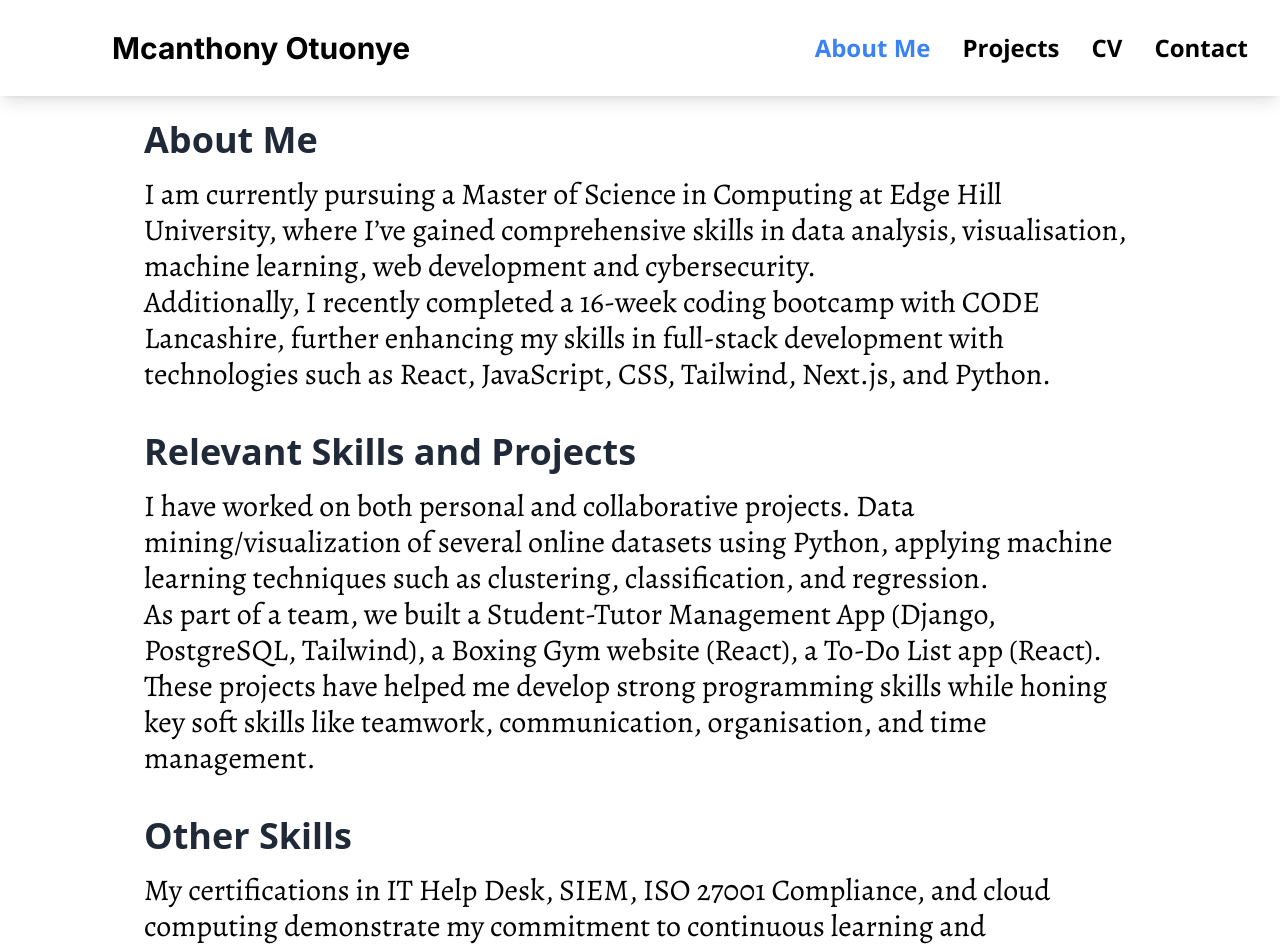
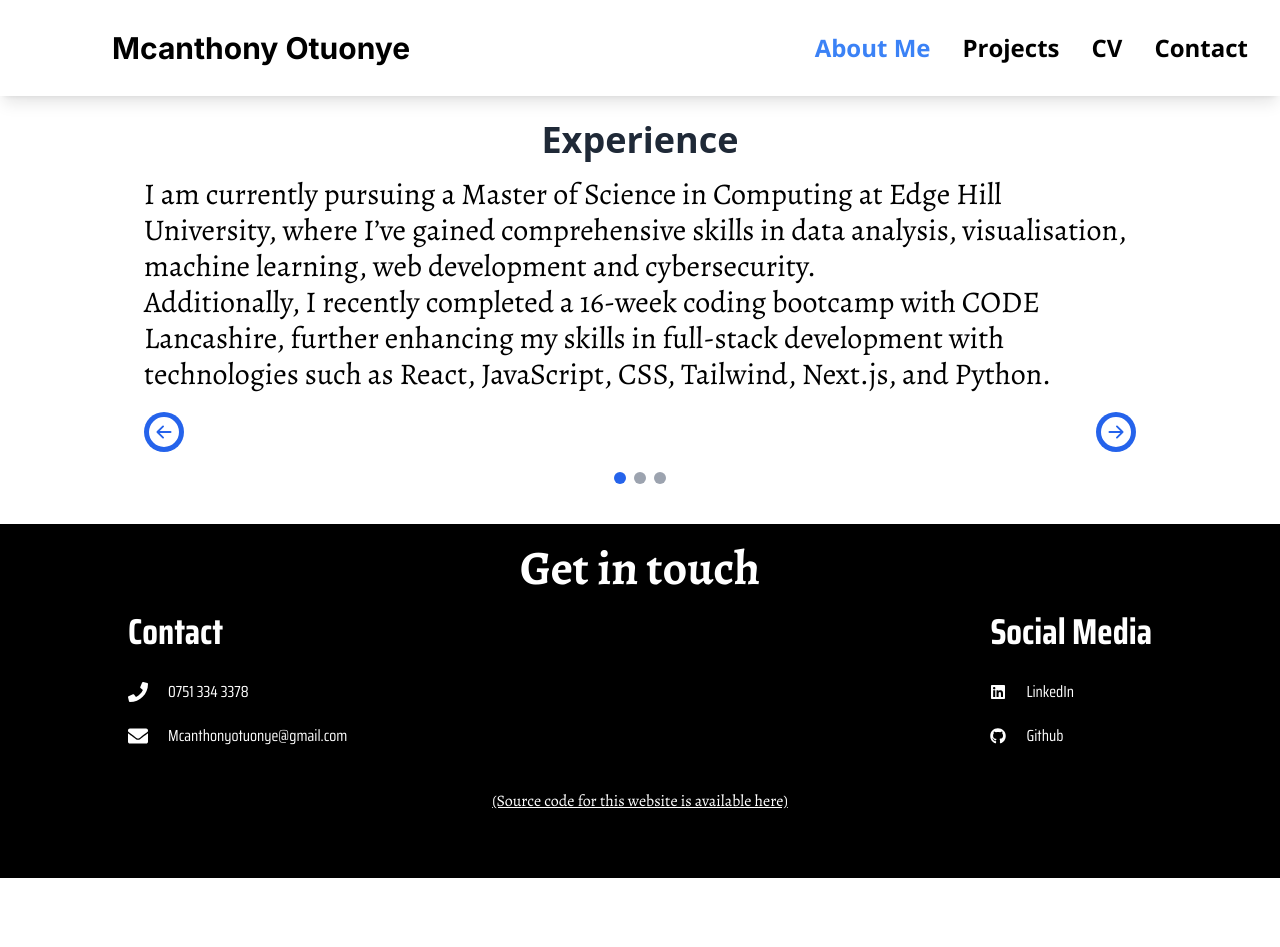
Before and after one commit to mac455/data-science_portfolio, a Next.js app: page /about in a window 1280 px wide. Shown: the top 947 px of the page. After the commit the page ends 878 px from the top, so only its background shows below. Built offline with nearby package versions, Linux system fonts and the light colour scheme; a web font is replaced by a local one.

Commit message:
Added AboutSlider to clean up about page

```diff
--- a/src/app/about/page.tsx
+++ b/src/app/about/page.tsx
@@ -1,40 +1,14 @@
 import React from 'react';
+import AboutSlider from '@/components/AboutSlider';
+import { MyDetails } from '@/components/AboutData';
 
 const About = () => {
   return (
-    <>
       <div className="px-6 py-10 mt-20 md:px-20 lg:px-36">
 
         {/* About Me Section */}
-        <h1 className="text-3xl md:text-4xl font-bold text-gray-800">About Me</h1>
-        <p className="mt-4 text-xl md:text-2xl lg:text-3xl font-alegreya">
-          I am currently pursuing a Master of Science in Computing at Edge Hill University, where I’ve gained comprehensive skills in data analysis, visualisation, machine learning, web development and cybersecurity.
-         <br/> Additionally, I recently completed a 16-week coding bootcamp with CODE Lancashire, further enhancing my skills in full-stack development with technologies such as React, JavaScript, CSS, Tailwind, Next.js, and Python.
-        </p>
-
-        {/* Relevant Skills and Projects Section */}
-        <h1 className="text-3xl md:text-4xl font-bold text-gray-800 mt-10">
-          Relevant Skills and Projects
-        </h1>
-        <p className="mt-4 text-xl md:text-2xl lg:text-3xl font-alegreya">
-          I have worked on both personal and collaborative projects.
-           Data mining/visualization of several online datasets using Python, applying machine learning techniques such as clustering, classification, and regression.
-           <br/>As part of a team, we built a Student-Tutor Management App (Django, PostgreSQL, Tailwind), a Boxing Gym website (React), a To-Do List app (React).
-           These projects have helped me develop strong programming skills while honing key soft skills like teamwork, communication, organisation, and time management.
-        </p>
-
-        {/* Other Skills Section */}
-        <h1 className="text-3xl md:text-4xl font-bold text-gray-800 mt-10">
-          Other Skills
-        </h1>
-        <p className="mt-4 text-xl md:text-2xl lg:text-3xl font-alegreya">
-          My certifications in IT Help Desk, SIEM, ISO 27001 Compliance, and cloud computing demonstrate my commitment to continuous learning and professional growth.
-           <br/>In my previous roles at Pfizer and Merieux NutriSciences, I developed a strong analytical mindset and problem-solving skills while overseeing quality control in high-pressure environments.
-           As the Total Productive Maintenance (TPM) champion at Pfizer, I managed the calibration and upkeep of essential lab equipment, requiring attention to detail and the ability to troubleshoot complex systems, skills
-           I am confident will transfer well to technical challenges of a role in tech.
-        </p>
+       <AboutSlider  abtitems={MyDetails}/>
       </div>
-    </>
   );
 };
 
--- a/src/app/wisdm/page.tsx
+++ b/src/app/wisdm/page.tsx
@@ -83,7 +83,7 @@ const Wisdm = () => {
                 </div>
                  {/* Subject 1601 - Gyro */}
                  <div className='flex-col'>
-                    <h3 className="mt-10 text-xl md:text-2xl text-center font-bold text-gray-900 tracking-tight p-4">  Gyroscope data for subject 1600</h3>
+                    <h3 className="mt-10 text-xl md:text-2xl text-center font-bold text-gray-900 tracking-tight p-4">  Gyroscope data for subject 1601</h3>
                     <ModalHandler imagesArray={gyroscope_1601} imageIndex={0} />
                 </div>
             </div>
--- /dev/null
+++ b/src/components/AboutData.tsx
@@ -0,0 +1,44 @@
+import { AboutItem } from "./AboutSlider"
+
+
+export const MyDetails: AboutItem[] = [
+
+    {
+        title: 'Experience',
+        description: (
+            <>
+                <p>
+                I am currently pursuing a Master of Science in Computing at Edge Hill University, where I’ve gained comprehensive skills in data analysis, visualisation, machine learning, web development and cybersecurity.
+                <br/> Additionally, I recently completed a 16-week coding bootcamp with CODE Lancashire, further enhancing my skills in full-stack development with technologies such as React, JavaScript, CSS, Tailwind, Next.js, and Python.
+                </p>
+            </>
+        )
+    },
+    {
+        title: 'Relevant Skills and Projects',
+        description: (
+            <>
+                <p>
+                 I have worked on both personal and collaborative projects.
+                 Data mining/visualization of several online datasets using Python, applying machine learning techniques such as clustering, classification, and regression.
+                <br/>As part of a team, we built a Student-Tutor Management App (Django, PostgreSQL, Tailwind), a Boxing Gym website (React), a To-Do List app (React).
+                These projects have helped me develop strong programming skills while honing key soft skills like teamwork, communication, organisation, and time management.
+                </p>
+            </>
+        )
+    },
+    {
+        title: 'Other skills',
+        description: (
+            <>
+            <p>
+             My certifications in IT Help Desk, SIEM, ISO 27001 Compliance, and cloud computing demonstrate my commitment to continuous learning and professional growth.
+             <br/>In my previous roles at Pfizer and Merieux NutriSciences, I developed a strong analytical mindset and problem-solving skills while overseeing quality control in high-pressure environments.
+             As the Total Productive Maintenance (TPM) champion at Pfizer, I managed the calibration and upkeep of essential lab equipment, requiring attention to detail and the ability to troubleshoot complex systems, skills
+            I am confident will transfer well to technical challenges of a role in tech.
+            </p>
+            </>
+        )
+    },
+
+]
--- /dev/null
+++ b/src/components/AboutSlider.tsx
@@ -0,0 +1,69 @@
+'use client';
+import React, { useState } from 'react';
+import { BsArrowLeftCircleFill, BsArrowRightCircleFill } from "react-icons/bs";
+
+export interface AboutItem{
+    title:string;
+    description: React.ReactNode;
+}
+
+interface AboutItemsProps{
+    abtitems: AboutItem[];
+
+}
+
+const AboutSlider: React.FC<AboutItemsProps> = ({ abtitems}) => {
+    const [currentSlideIndex, setCurrentSlideIndex] = useState(0);
+
+    const prevSlide = () => {
+        setCurrentSlideIndex((prevIndex) =>
+            prevIndex === 0 ? abtitems.length - 1 : prevIndex - 1
+        );
+    };
+
+    const nextSlide = () => {
+        setCurrentSlideIndex((prevIndex) =>
+            prevIndex === abtitems.length - 1 ? 0 : prevIndex + 1
+        );
+    };
+
+    const currentSlide = abtitems[currentSlideIndex];
+
+    return(
+        <>
+            <div>
+                <h1 className="text-6xl text-center md:text-4xl font-bold text-gray-800">{currentSlide.title}</h1>
+                <div className="mt-4 text-xl md:text-2xl lg:text-3xl font-alegreya">{currentSlide.description}</div>
+            </div>
+            <div className="flex justify-between items-center mt-5">
+                <button
+                    onClick={prevSlide}
+                    className="flex items-center justify-center w-10 h-10 rounded-full bg-blue-600 hover:bg-blue-950 transition duration-300"
+                >
+                    <BsArrowLeftCircleFill className="text-3xl text-white" />
+                </button>
+                <button
+                    onClick={nextSlide}
+                    className="flex items-center justify-center w-10 h-10 rounded-full bg-blue-600 hover:bg-blue-950 transition duration-300"
+                >
+                    <BsArrowRightCircleFill className="text-3xl text-white" />
+                </button>
+            </div>
+             {/* Create blue active slide dots */}
+             <div className="flex justify-center space-x-2 mt-5">
+                {abtitems.map((_, index) => (
+                    <div
+                        key={index}
+                        onClick={() => setCurrentSlideIndex(index)}
+                        className={`w-3 h-3 cursor-pointer rounded-full transition duration-300 ${
+                            currentSlideIndex === index ? 'bg-blue-600' : 'bg-gray-400'
+                        }`}
+                    ></div>
+                ))}
+            </div>
+        </>
+    )
+}
+
+
+export default AboutSlider;
--- a/src/components/Footer.tsx
+++ b/src/components/Footer.tsx
@@ -47,6 +47,14 @@ const Footer = () =>{
           </div>
         </div>
       </div>
+      <div>
+      <a className=" mt-10 block mx-auto text-base w-full text-center font-alegreya  leading-relaxed mb-6 px-4 underline underline-offset-1 focus:text-purple-500 "
+            href='https://github.com/mac455/data-science_portfolio'
+            target='_blank'
+            rel='noopener noreferrer'
+            > (Source code for this website is available here)
+            </a>
+      </div>
     </div>
   );
 
--- a/src/components/WisdmImgData.tsx
+++ b/src/components/WisdmImgData.tsx
@@ -166,7 +166,7 @@ export const gyroscope_1601: ModalSliderImgItem[] = [
   {
     text: "Figure 10-12",
       src: gyro_x_1601,
-      alt: "Figure 7",
+      alt: "Figure 10",
       description:(
         <>
         <p className='font-opensans'>
@@ -243,7 +243,7 @@ export const boxplot_accel:  ModalSliderImgItem[] = [
     {
         text: 'Figures 14',
         src: Wisdm_boxplot_1601,
-        alt: "Figure 7",
+        alt: "Figure 14",
         description:'See Figure 4'
     }
 
```
